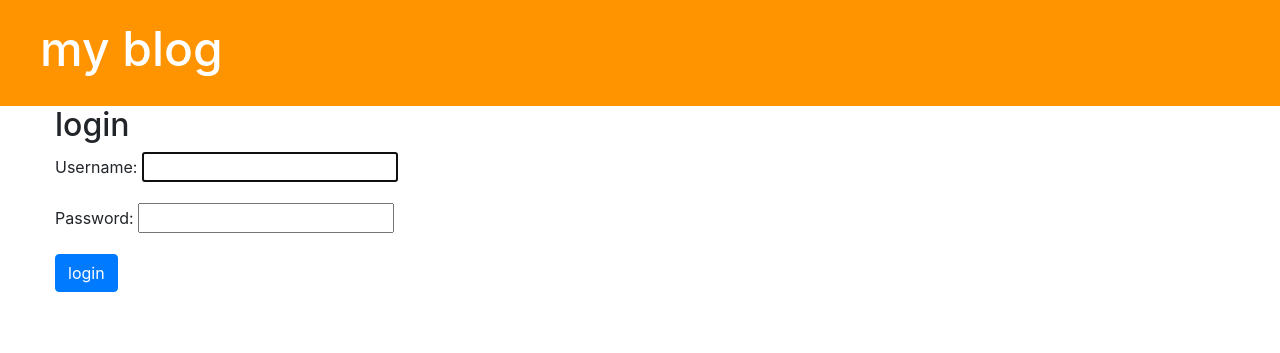
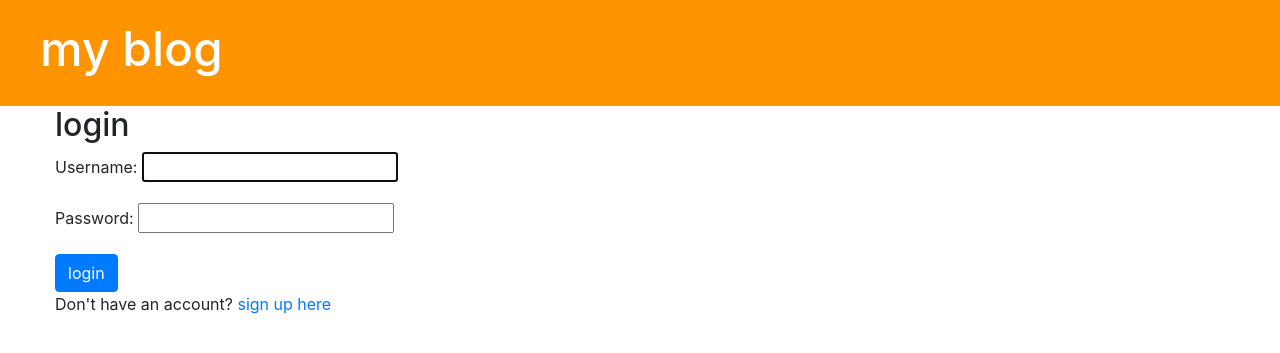
Before and after one commit to QandeelKhan/my_django_site, a Django app: page /accounts/login/ in a window 1280 px wide. Shown: the top 353 px of the page. Run offline with Django 3.2, Linux system fonts and the light colour scheme; some libraries are stand-ins or nearby versions.

Commit message:
add sighnup link to our login page

```diff
--- a/blog/templates/registration/login.html
+++ b/blog/templates/registration/login.html
@@ -7,4 +7,5 @@
       {{ form.as_p }}
       <button type="submit" class="btn btn-primary">login</button>
   </form>
+  <p>Don't have an account? <a href="{% url 'blog:signup' %}">sign up here</a> </p>
 {% endblock %}
--- a/blog/templates/registration/signup.html
+++ b/blog/templates/registration/signup.html
@@ -6,7 +6,7 @@
     <div class="panel panel-default" style="width: 400px; margin: 0 auto;">
         <h3 style="text-align: center; font-family: sans-serif;">SignUp for your today.</h3>
         <div class="panel-body">
-
+            {% csrf_token %}
             {% crispy form %}
         </div>
     </div>
```
Also changed, not shown: db.sqlite3.
